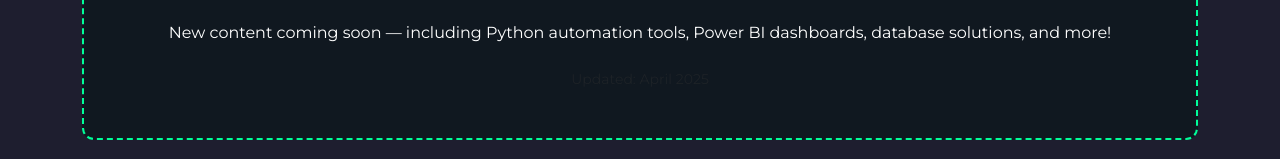
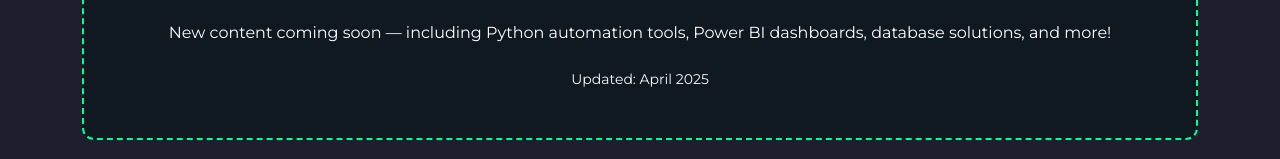
Before and after one commit to Verttungas/online-portfolio, a plain HTML site: page projects.html in a window 1280 px wide. Shown: the part 281-440 px from the top of the page. Drawn offline with nearby package versions, Linux system fonts and the light colour scheme.

Commit message:
Adjusts text styling for better readability
Changes text-muted class to text-light for the update date,
enhancing contrast and improving accessibility.

```diff
--- a/projects.html
+++ b/projects.html
@@ -59,7 +59,7 @@
       <p class="fs-6">
         New content coming soon — including Python automation tools, Power BI dashboards, database solutions, and more!
       </p>
-      <p class="text-muted small mt-4">Updated: April 2025</p>
+      <p class="text-light small mt-4">Updated: April 2025</p>
     </div>
 
     <!-- Back to Home Button -->
```
